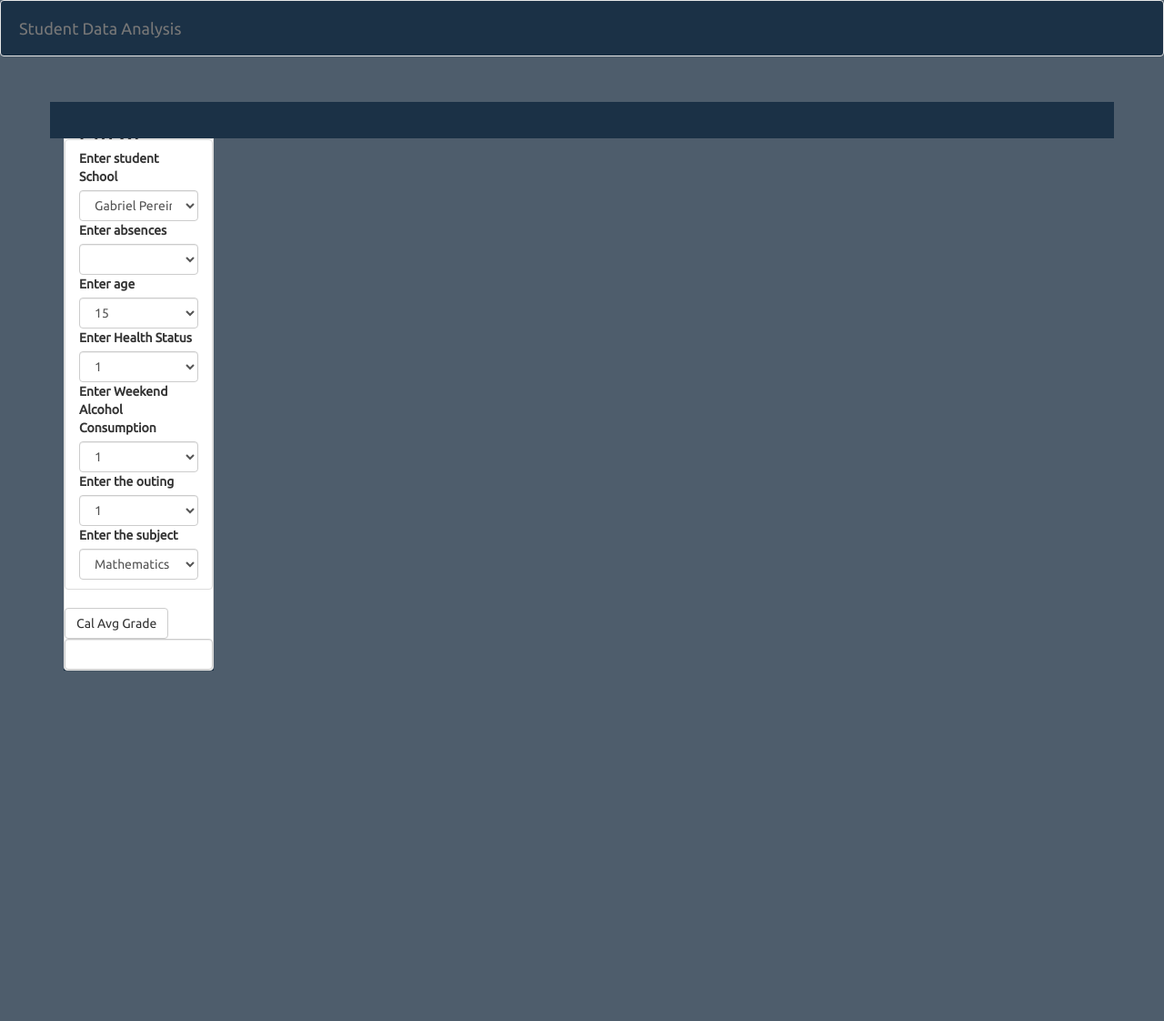
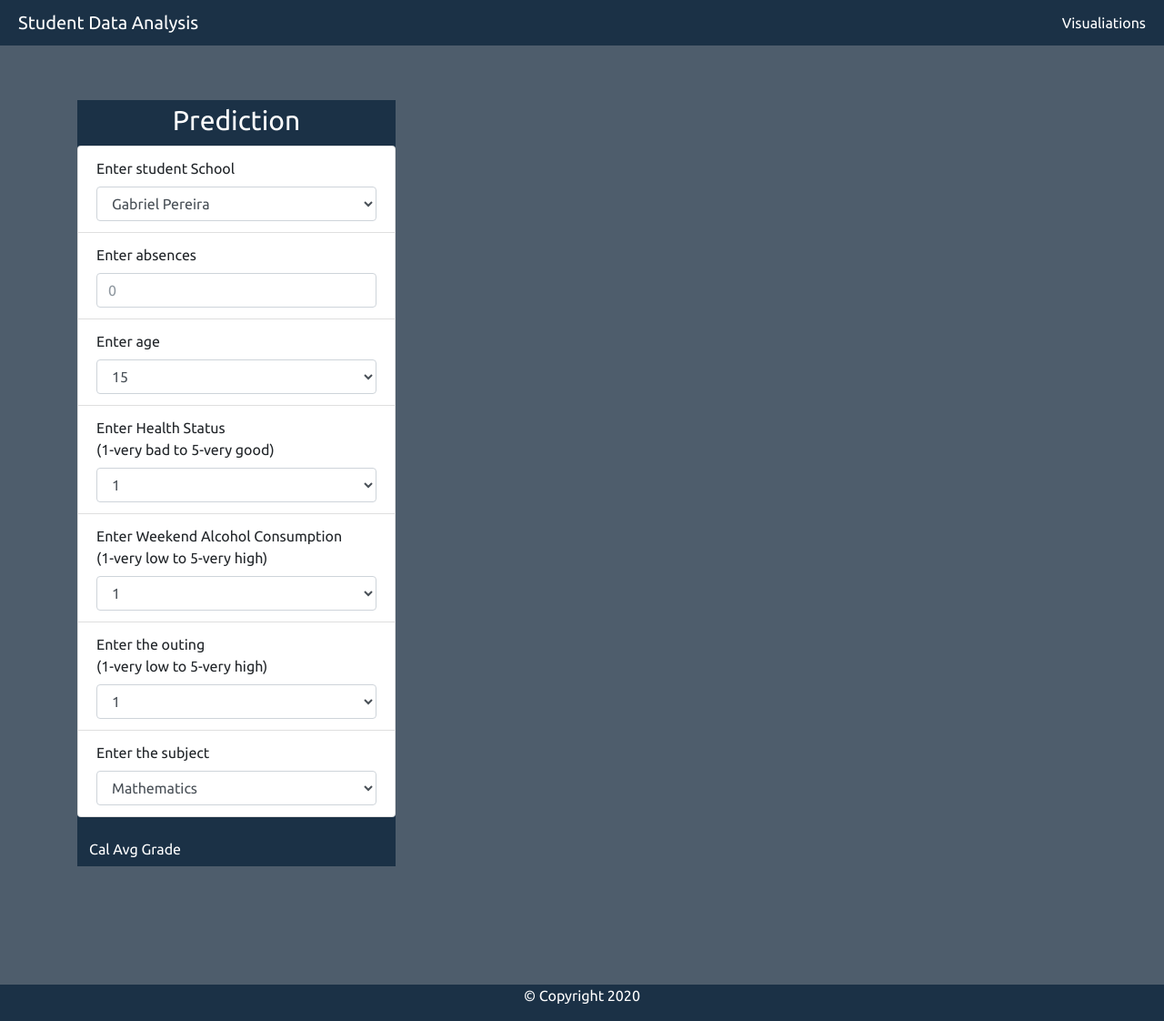
Before and after one commit to prasannarangam21/Project-3, a Flask app: page / in a window 1280 px wide. Shown: the whole page at 91% size. Before the commit the page ends 737 px from the top, so only its background shows below. Run offline with Flask 2, Linux system fonts and the light colour scheme; lists and menus that the app fills with data are empty; some libraries are stand-ins or nearby versions.

Commit message:
modified the form

```diff
--- a/templates/index.html
+++ b/templates/index.html
@@ -5,29 +5,35 @@
     <meta charset="utf-8">
     <title>Student Data Analysis</title>
     <meta name="viewport" content="width=device-width, initial-scale=1">
-    <link rel="stylesheet" href="https://maxcdn.bootstrapcdn.com/bootswatch/3.3.7/superhero/bootstrap.min.css">
+    <link rel="stylesheet" href="https://stackpath.bootstrapcdn.com/bootstrap/4.5.2/css/bootstrap.min.css">
     <link href="https://fonts.googleapis.com/css?family=Ubuntu" rel="stylesheet">
-    <link rel="stylesheet" href="static/css/style.css">
+    <link rel="stylesheet" href="../static/css/style.css">
   </head>
 
 <body>
-  <nav class="navbar navbar-default">
+  <nav class="navbar navbar-dark">
     <div class="container-fluid">
       <div class="navbar-header">
         <a class="navbar-brand" href="index.html">Student Data Analysis
-
         </a>
       </div>
+      <ul class="navbar-nav ml-auto">
+        <li class="nav-item">
+        <a class="nav-link active ml-auto" href="viz.html">Visualiations</a>
+        </li>
+      </ul>
     </div>
   </nav>
 
+  <div class="wrapper">
     <div class="container">
       <div class="row margin-top-50">
-        <div class="col-md-2">
+        <div class="col-md-4">
           <aside class="filters">
             <div class="panel panel-default">
-              <div class="panel-heading">Filter Search</div>
+              <div class="panel-heading" style="color:white;height:50px;text-align:center;">Prediction</div>
               <div class="panel-body">
+
                 <form>
                   <div class="form-group">
                     <ul class="list-group" id="filters">
@@ -37,10 +43,12 @@
                           <option>Gabriel Pereira</option>
                           <option>Mousinho da Silveira</option>
                         </select>
+                      </li>
+                      <li class="filter list-group-item">
                         <label for="absences">Enter absences</label>
-                        <select class="form-control" id="">
-                          <option></option>
-                        </select>
+                        <input class="form-control" id="absences" type="number" placeholder="0" min="0" max="93">
+                      </li>
+                      <li class="filter list-group-item">
                         <label for="age">Enter age</label>
                         <select class="form-control" id="">
                           <option>15</option>
@@ -52,7 +60,9 @@
                           <option>21</option>
                           <option>22</option>
                         </select>
-                        <label for="health">Enter Health Status</label>
+                      </li>
+                      <li class="filter list-group-item">
+                        <label for="health">Enter Health Status<br> (1-very bad to 5-very good)</label>
                         <select class="form-control" id="">
                           <option>1</option>
                           <option>2</option>
@@ -60,7 +70,9 @@
                           <option>4</option>
                           <option>5</option>
                         </select>
-                        <label for="Walc">Enter Weekend Alcohol Consumption</label>
+                      </li>
+                      <li class="filter list-group-item">
+                        <label for="Walc">Enter Weekend Alcohol Consumption<br> (1-very low to 5-very high)</label>
                         <select class="form-control" id="">
                           <option>1</option>
                           <option>2</option>
@@ -68,7 +80,9 @@
                           <option>4</option>
                           <option>5</option>
                         </select>
-                        <label for="goout">Enter the outing </label>
+                      </li>
+                      <li class="filter list-group-item">
+                        <label for="goout">Enter the outing<br> (1-very low to 5-very high)</label>
                         <select class="form-control" id="">
                           <option>1</option>
                           <option>2</option>
@@ -76,30 +90,33 @@
                           <option>4</option>
                           <option>5</option>
                         </select>
-                        <label for="subject">Enter the subject </label>
+                      </li>
+                      <li class="filter list-group-item">
+                        <label for="subject">Enter the subject</label>
                         <select class="form-control" id="">
                           <option>Mathematics</option>
                           <option>Portuguese</option>
-
                         </select>
                       </li>
                     </ul>
                   </div>
-                  <button id="filter-btn" type="button" class="btn btn-default">Cal Avg Grade</button>
-                  <input class="form-control" id="city" type="text" placeholder="">
+                  <button type="button" class="btn btn-default" style="color:white">Cal Avg Grade</button>
+                  <!-- <input class="form-control" id="city" type="text" placeholder=""> -->
                 </form>
               </div>
             </div>
           </aside>
         </div>
+      </div>
+    </div>
+  </div>
+    <footer class="footer">
+      <span class="bottom">&copy; Copyright 2020</span>
+    </footer>
 
-    <footer class="footer">
-      <span class="bottom"></span>
-    </footer>
-  </div>
   <script src="https://cdnjs.cloudflare.com/ajax/libs/d3/4.11.0/d3.js"></script>
 
-  <script src="static/js/app.js"></script>
+  <script src="../static/js/app.js"></script>
 </body>
 
 </html>
```
